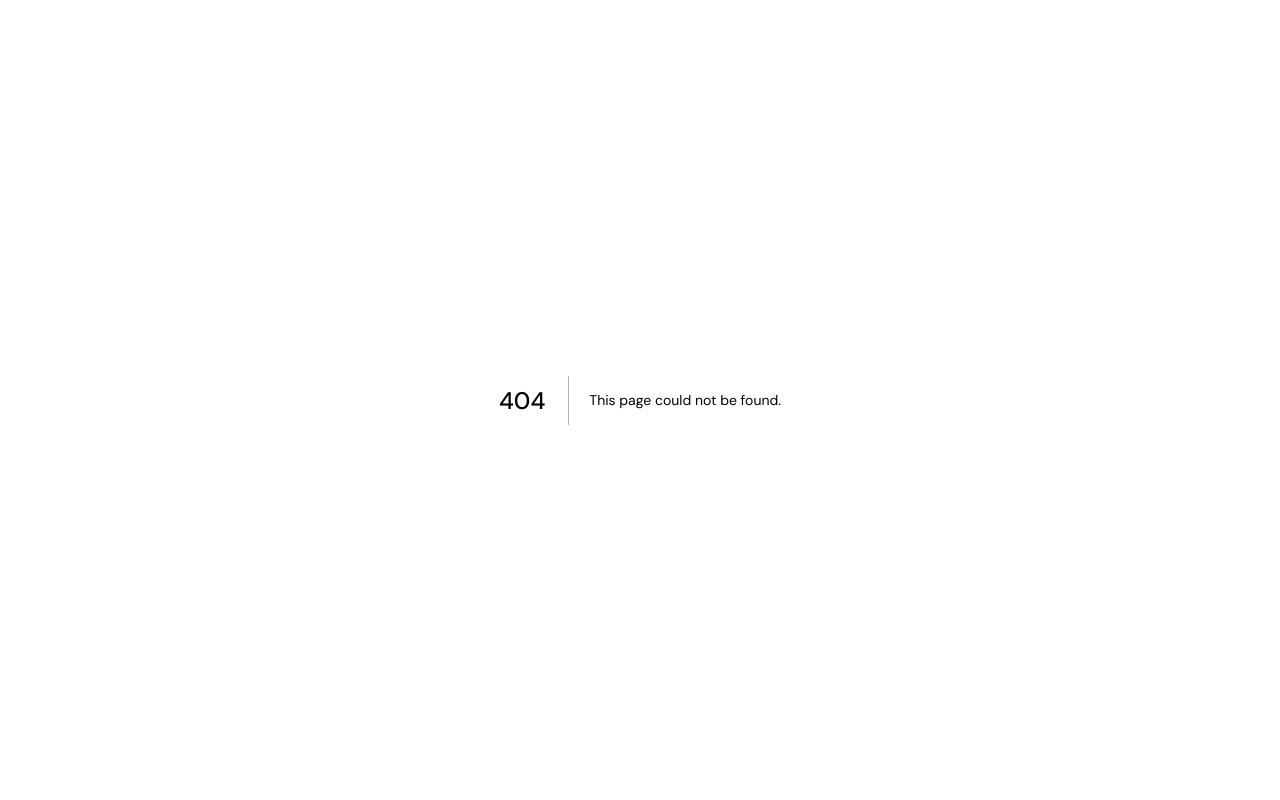
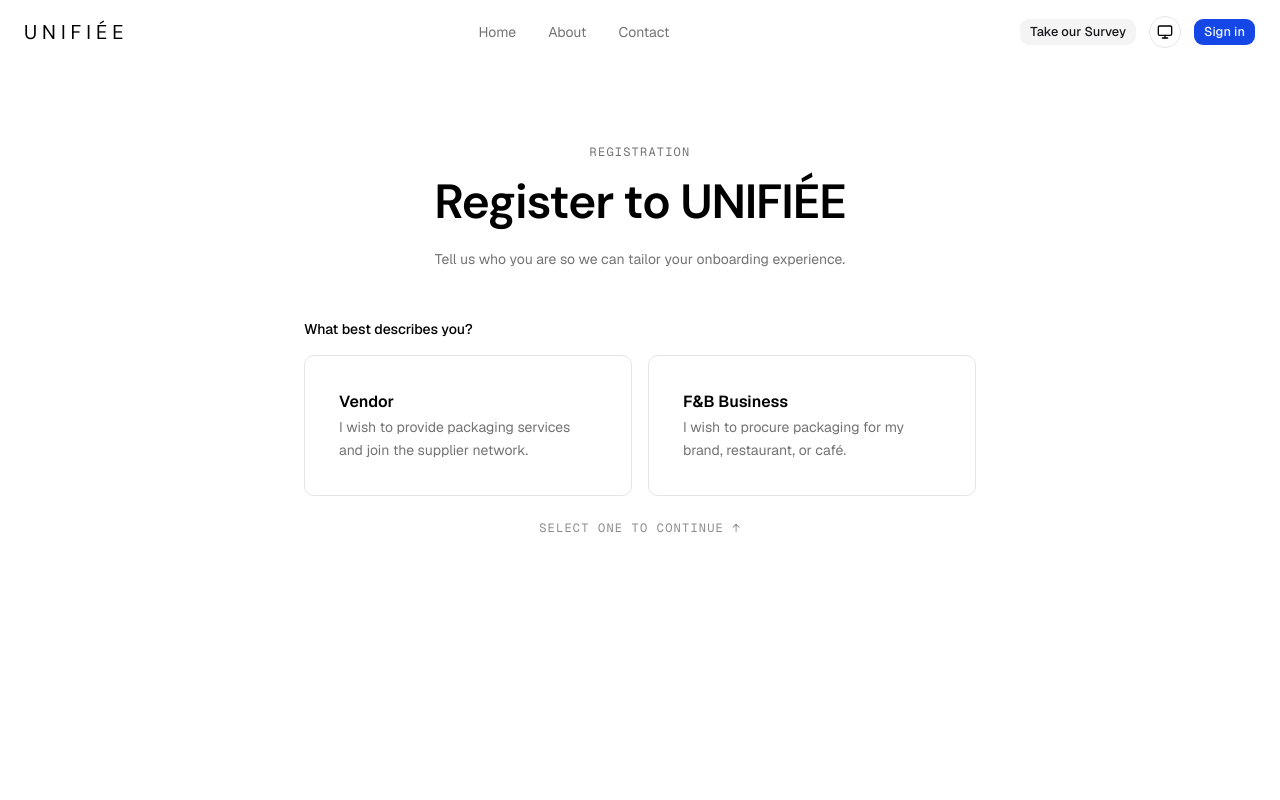
Before and after one commit to Hritujeet/unifiee, a Next.js app: page /onboarding in a window 1280 px wide. Before the commit this address had no page. Shown: the top 800 px of the page. Built offline with nearby package versions, Linux system fonts and the light colour scheme.

Commit message:
Onboarding Page

```diff
--- /dev/null
+++ b/src/app/(landing)/onboarding/page.tsx
@@ -0,0 +1,9 @@
+import OnboardingForm from '@/components/onboarding-form'
+
+const page = () => {
+    return (
+        <OnboardingForm />
+    )
+}
+
+export default page
--- a/src/app/globals.css
+++ b/src/app/globals.css
@@ -79,8 +79,6 @@
   --sidebar-accent-foreground: oklch(0.205 0 0);
   --sidebar-border: oklch(0.922 0 0);
   --sidebar-ring: oklch(0.708 0 0);
-  --background: oklch(1 0 0);
-  --foreground: oklch(0.145 0 0);
 }
 
 .dark {
--- a/src/app/layout.tsx
+++ b/src/app/layout.tsx
@@ -1,12 +1,12 @@
 import { cn } from "@/lib/utils";
 import type { Metadata } from "next";
-import { DM_Sans, Geist_Mono, Roboto } from "next/font/google";
+import { DM_Sans, Geist_Mono, Roboto, Inter, Geist } from "next/font/google";
 import "./globals.css";
 import { ThemeProvider } from "next-themes";
 
-const dmSansHeading = DM_Sans({ subsets: ['latin'], variable: '--font-heading' });
+const dmSansHeading = DM_Sans({subsets:['latin'],variable:'--font-heading'});
 
-const roboto = Roboto({ subsets: ['latin'], variable: '--font-sans' });
+const geist = Geist({subsets:['latin'],variable:'--font-sans'});
 
 const geistMono = Geist_Mono({
   variable: "--font-geist-mono",
@@ -28,7 +28,7 @@ export default function RootLayout({ children }: LayoutProps<"/">) {
       className={cn(
         "h-full antialiased",
         geistMono.variable
-        , "font-sans", roboto.variable, dmSansHeading.variable)}
+        , "font-sans", geist.variable, dmSansHeading.variable)}
     >
       <body>
         <ThemeProvider
--- /dev/null
+++ b/src/components/business-onboarding-form.tsx
@@ -0,0 +1,9 @@
+import React from 'react'
+
+const BusinessOnboardingForm = () => {
+    return (
+        <div>BusinessOnboardingForm</div>
+    )
+}
+
+export default BusinessOnboardingForm
--- /dev/null
+++ b/src/components/onboarding-form.tsx
@@ -0,0 +1,113 @@
+"use client";
+import {
+    Field,
+    FieldContent,
+    FieldDescription,
+    FieldLabel,
+    FieldTitle,
+} from "@/components/ui/field";
+import { RadioGroup, RadioGroupItem } from "@/components/ui/radio-group";
+import { useEffect, useState } from 'react';
+import VendorOnboardingForm from './vendor-onboarding-form';
+import BusinessOnboardingForm from './business-onboarding-form';
+
+const options = [
+    {
+        value: "vendor",
+        title: "Vendor",
+        description: "I wish to provide packaging services and join the supplier network.",
+    },
+    {
+        value: "fb-business",
+        title: "F&B Business",
+        description: "I wish to procure packaging for my brand, restaurant, or café.",
+    },
+]
+
+const OnboardingForm = () => {
+    // Always controlled — starts as empty string (no selection)
+    const [tab, setTab] = useState<string>("")
+    const [FormComponent, setFormComponent] = useState<React.ReactNode | null>(null)
+
+    useEffect(() => {
+        if (tab === "vendor") {
+            setFormComponent(<VendorOnboardingForm />)
+        } else if (tab === "fb-business") {
+            setFormComponent(<BusinessOnboardingForm />)
+        } else {
+            setFormComponent(null)
+        }
+    }, [tab])
+
+    return (
+        <section className="min-h-screen flex flex-col items-center justify-start py-20 px-4 sm:px-8">
+            {/* Header */}
+            <div className="text-center mb-12 max-w-xl">
+                <p className="text-xs font-mono text-muted-foreground tracking-widest uppercase mb-3">
+                    Registration
+                </p>
+                <h1 className="font-heading text-4xl sm:text-5xl font-semibold tracking-tight leading-tight">
+                    Register to UNIFIÉE
+                </h1>
+                <p className="mt-4 text-sm text-muted-foreground leading-relaxed">
+                    Tell us who you are so we can tailor your onboarding experience.
+                </p>
+            </div>
+
+            {/* Role selector label */}
+            <p className="text-sm font-medium text-foreground mb-4 self-start max-w-2xl w-full mx-auto">
+                What best describes you?
+            </p>
+
+            {/* Cards */}
+            <RadioGroup
+                value={tab}
+                onValueChange={setTab}
+                className="grid grid-cols-1 sm:grid-cols-2 gap-4 w-full max-w-2xl"
+            >
+                {options.map((opt) => {
+                    const selected = tab === opt.value
+                    return (
+                        <FieldLabel
+                            key={opt.value}
+                            htmlFor={opt.value}
+                            className={`cursor-pointer transition-all duration-200 border rounded-xl overflow-hidden p-0 ${selected
+                                ? "border-primary bg-primary/5 ring-1 ring-primary/30 shadow-sm"
+                                : "border-border hover:border-primary/40 hover:bg-muted/40"
+                                }`}
+                        >
+                            <Field orientation="horizontal" className="p-0">
+                                <FieldContent className="px-6 py-6">
+                                    <FieldTitle
+                                        className={`text-base font-semibold transition-colors`}
+                                    >
+                                        {opt.title}
+                                    </FieldTitle>
+                                    <FieldDescription className="text-sm mt-1.5 leading-relaxed">
+                                        {opt.description}
+                                    </FieldDescription>
+                                </FieldContent>
+                                <RadioGroupItem value={opt.value} id={opt.value} className="hidden" />
+                            </Field>
+                        </FieldLabel>
+                    )
+                })}
+            </RadioGroup>
+
+            {!tab && (
+                <p className="mt-6 text-xs font-mono text-muted-foreground tracking-widest uppercase animate-pulse">
+                    Select one to continue ↑
+                </p>
+            )}
+
+            {/* Sub-form area */}
+            {FormComponent && (
+                <div className="mt-10 w-full max-w-2xl">
+                    {FormComponent}
+                </div>
+            )}
+        </section>
+    )
+}
+
+export default OnboardingForm
--- /dev/null
+++ b/src/components/ui/radio-group.tsx
@@ -0,0 +1,43 @@
+"use client"
+
+import * as React from "react"
+import { cn } from "cn"
+import { RadioGroup as RadioGroupPrimitive } from "radix-ui"
+
+function RadioGroup({
+  className,
+  ...props
+}: React.ComponentProps<typeof RadioGroupPrimitive.Root>) {
+  return (
+    <RadioGroupPrimitive.Root
+      data-slot="radio-group"
+      className={cn("grid w-full gap-2", className)}
+      {...props}
+    />
+  )
+}
+
+function RadioGroupItem({
+  className,
+  ...props
+}: React.ComponentProps<typeof RadioGroupPrimitive.Item>) {
+  return (
+    <RadioGroupPrimitive.Item
+      data-slot="radio-group-item"
+      className={cn(
+        "group/radio-group-item peer relative flex aspect-square size-4 shrink-0 rounded-full border border-input outline-none group-has-[:focus-visible]/field-label:ring-0 group-has-[:focus-visible]/field-label:not-data-checked:border-input after:absolute after:-inset-x-3 after:-inset-y-2 focus-visible:border-ring focus-visible:ring-3 focus-visible:ring-ring/50 disabled:cursor-not-allowed disabled:opacity-50 aria-invalid:border-destructive aria-invalid:ring-3 aria-invalid:ring-destructive/20 aria-invalid:aria-checked:border-primary dark:bg-input/30 dark:aria-invalid:border-destructive/50 dark:aria-invalid:ring-destructive/40 data-checked:border-primary data-checked:bg-primary data-checked:text-primary-foreground group-has-[:focus-visible]/field-label:data-checked:border-primary dark:data-checked:bg-primary",
+        className
+      )}
+      {...props}
+    >
+      <RadioGroupPrimitive.Indicator
+        data-slot="radio-group-indicator"
+        className="flex size-4 items-center justify-center"
+      >
+        <span className="absolute top-1/2 left-1/2 size-2 -translate-x-1/2 -translate-y-1/2 rounded-full bg-primary-foreground" />
+      </RadioGroupPrimitive.Indicator>
+    </RadioGroupPrimitive.Item>
+  )
+}
+
+export { RadioGroup, RadioGroupItem }
--- /dev/null
+++ b/src/components/vendor-onboarding-form.tsx
@@ -0,0 +1,9 @@
+import React from 'react'
+
+const VendorOnboardingForm = () => {
+    return (
+        <div>VendorOnboardingForm</div>
+    )
+}
+
+export default VendorOnboardingForm
```
